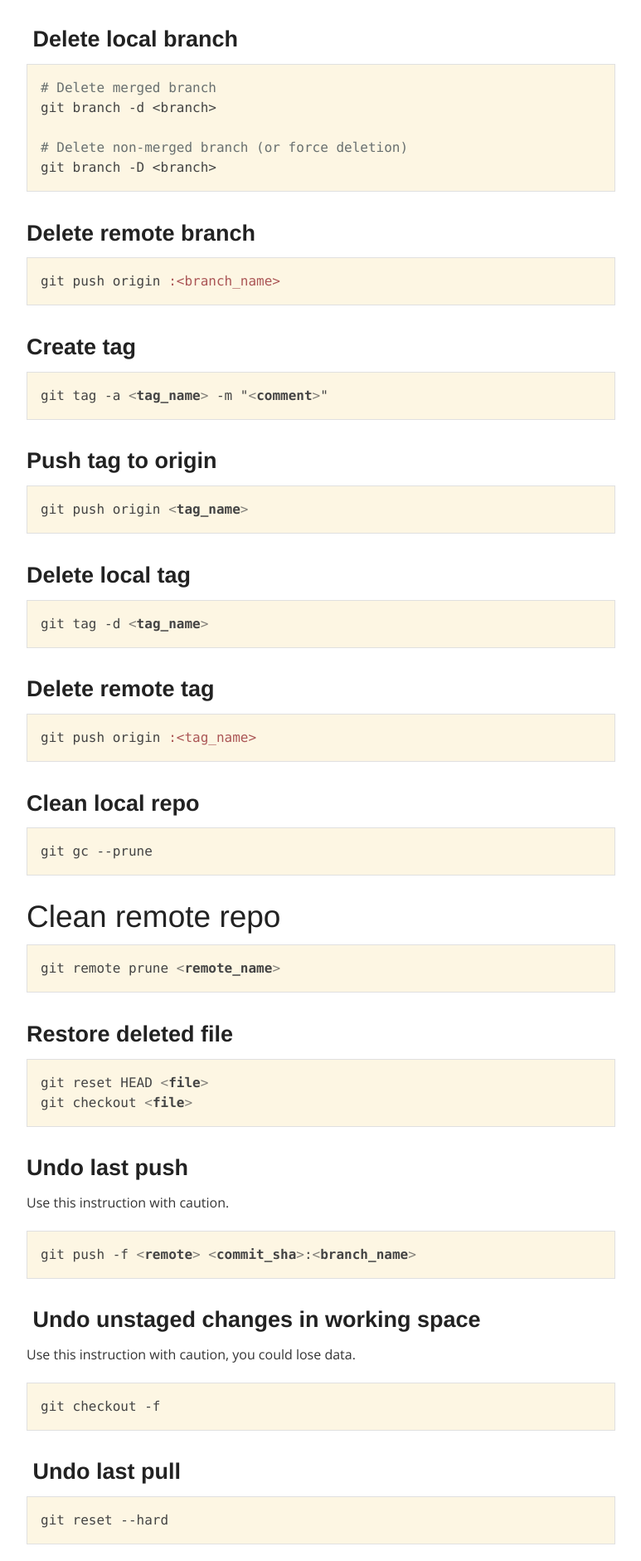
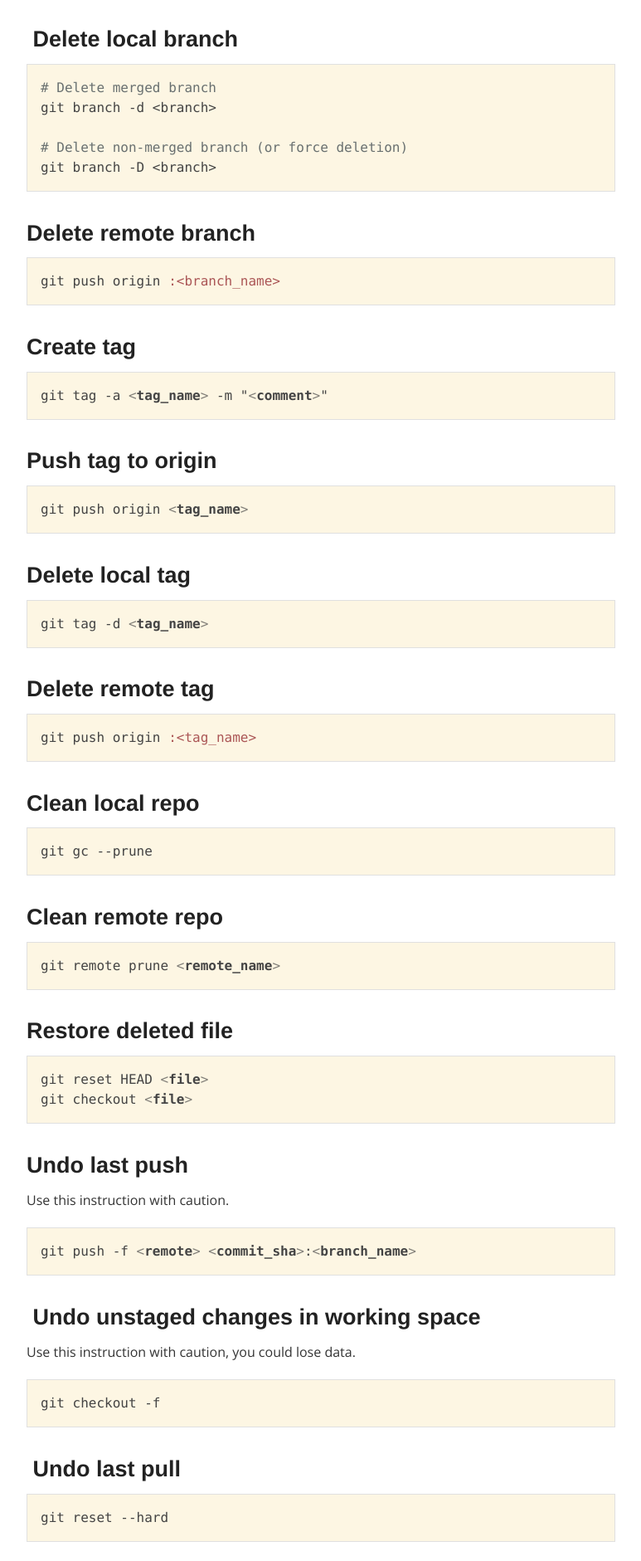
Before and after one commit to satanas/site, a Jekyll site: the page built from cheatsheet/git/index.md, in a window 1280 px wide. Shown: the part 1007-2888 px from the top of the page at 83% size, without its empty margins (253-1026 px from the left). Built offline with Jekyll 4.4.1, drawn with Linux system fonts in a browser that asks for light colours; nearby versions of some CDN libraries; Markdown is read by kramdown in place of the engine named in the settings.

Commit message:
Fixed header

````diff
--- a/cheatsheet/git/index.md
+++ b/cheatsheet/git/index.md
@@ -85,7 +85,7 @@ git push origin :<tag_name>
 git gc --prune
 ```
 
-## Clean remote repo
+### Clean remote repo
 
 ```bash
 git remote prune <remote_name>
````
